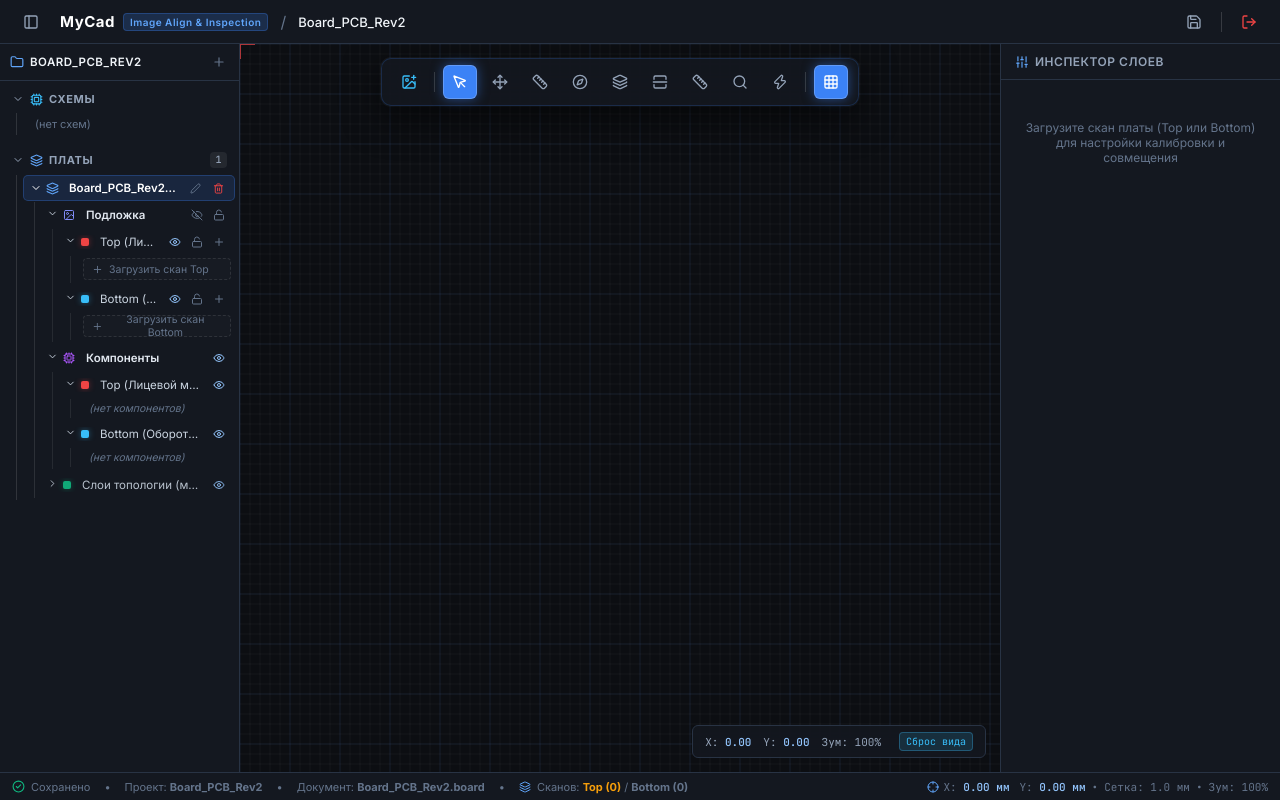
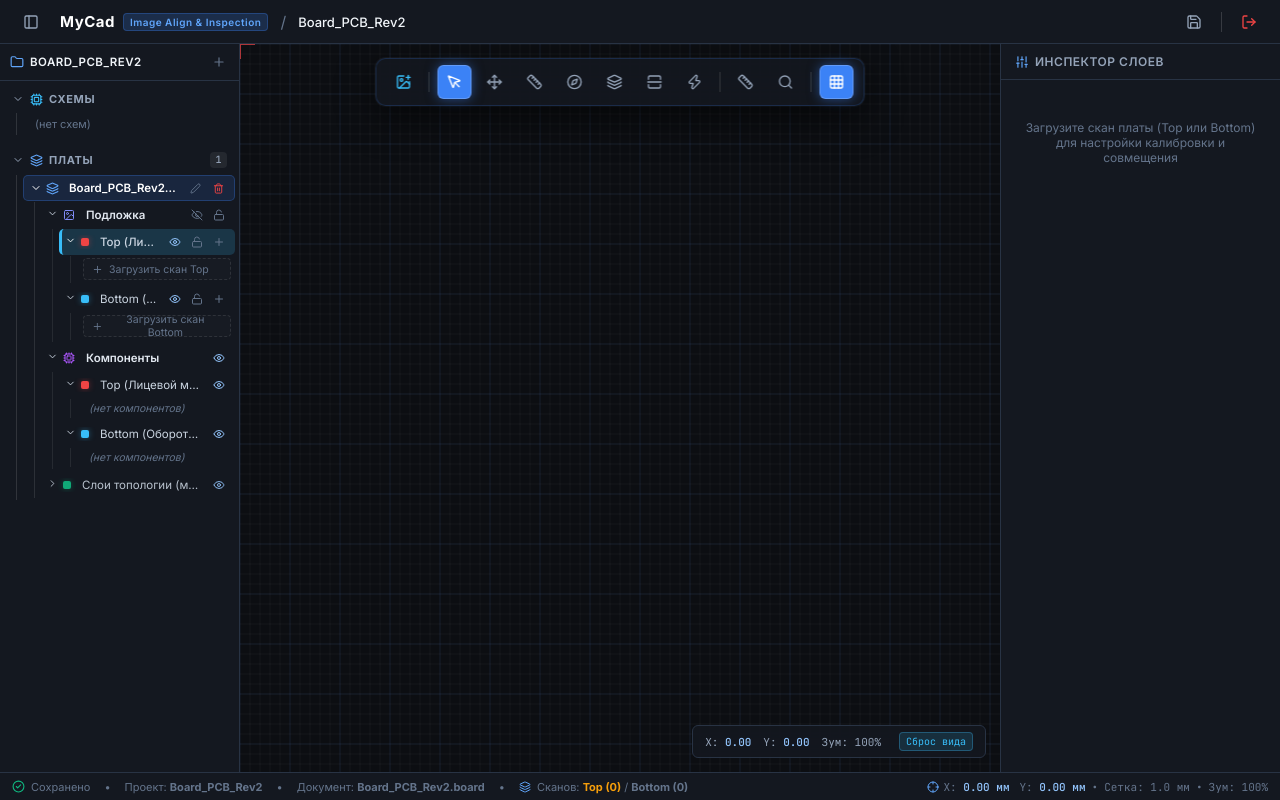
Before and after one commit to Apofixc/MyCad, a React (Vite) app: page / in a window 1280 px wide. Both pictures are taken after a click on the element 842 px from the left and 430 px from the top of the page. Built offline with nearby package versions, Linux system fonts and the light colour scheme.

Commit message:
feat: implement ProjectTree sidebar component with file management and layer controls

```diff
--- a/src/components/Sidebar/ProjectTree.tsx
+++ b/src/components/Sidebar/ProjectTree.tsx
@@ -84,6 +84,8 @@ export const ProjectTree: React.FC = () => {
     setPreprocessSide,
     setPendingPreprocess,
     setPendingBatchImport,
+    activeWorkLayer,
+    setActiveWorkLayer,
   } = useUiStore();
 
   const handlePickAndAddImages = async (side: "top" | "bottom") => {
@@ -852,11 +854,17 @@ export const ProjectTree: React.FC = () => {
                                       {/* 1.1 Top (Лицевая) */}
                                       <div>
                                         <div
-                                          className="cad-tree-item"
-                                          onClick={(e) => toggleSide(topBgKey, e, true)}
+                                          className={`cad-tree-item ${activeWorkLayer?.type === "underlay" && activeWorkLayer.side === "top" ? "work-layer-active" : ""}`}
+                                          onClick={() => {
+                                            if (!isActive) setActiveFile(file.id);
+                                            setActiveWorkLayer({ type: "underlay", side: "top" });
+                                          }}
+                                          title="Нажмите для выбора активного слоя Top подложки"
                                         >
                                           <div style={{ display: "flex", alignItems: "center", gap: "5px", overflow: "hidden", flex: 1 }}>
-                                            <span>{isTopBgOpen ? <ChevronDown size={11} /> : <ChevronRight size={11} />}</span>
+                                            <span onClick={(e) => { e.stopPropagation(); toggleSide(topBgKey, e, true); }}>
+                                              {isTopBgOpen ? <ChevronDown size={11} /> : <ChevronRight size={11} />}
+                                            </span>
                                             <div className="cad-tree-swatch swatch-top" />
                                             <span className="cad-tree-item-name" style={{ color: "#cbd5e1" }}>
                                               Top (Лицевая)
@@ -928,6 +936,7 @@ export const ProjectTree: React.FC = () => {
                                                     className={`cad-tree-item ${isSelected ? "selected" : ""} ${isMultiSelected ? "multi-selected" : ""}`}
                                                     onClick={(e) => {
                                                       if (!isActive) setActiveFile(file.id);
+                                                      setActiveWorkLayer({ type: "underlay", side: "top" });
                                                       if (e.ctrlKey || e.metaKey) {
                                                         toggleSelectImage(img.id);
                                                       } else if (e.shiftKey && selectedImageIds.length > 0) {
@@ -1026,11 +1035,17 @@ export const ProjectTree: React.FC = () => {
                                       {/* 1.2 Bottom (Оборотная) */}
                                       <div>
                                         <div
-                                          className="cad-tree-item"
-                                          onClick={(e) => toggleSide(botBgKey, e, true)}
+                                          className={`cad-tree-item ${activeWorkLayer?.type === "underlay" && activeWorkLayer.side === "bottom" ? "work-layer-active" : ""}`}
+                                          onClick={() => {
+                                            if (!isActive) setActiveFile(file.id);
+                                            setActiveWorkLayer({ type: "underlay", side: "bottom" });
+                                          }}
+                                          title="Нажмите для выбора активного слоя Bottom подложки"
                                         >
                                           <div style={{ display: "flex", alignItems: "center", gap: "5px", overflow: "hidden", flex: 1 }}>
-                                            <span>{isBotBgOpen ? <ChevronDown size={11} /> : <ChevronRight size={11} />}</span>
+                                            <span onClick={(e) => { e.stopPropagation(); toggleSide(botBgKey, e, true); }}>
+                                              {isBotBgOpen ? <ChevronDown size={11} /> : <ChevronRight size={11} />}
+                                            </span>
                                             <div className="cad-tree-swatch swatch-bottom" />
                                             <span className="cad-tree-item-name" style={{ color: "#cbd5e1" }}>
                                               Bottom (Оборотная)
@@ -1102,6 +1117,7 @@ export const ProjectTree: React.FC = () => {
                                                     className={`cad-tree-item ${isSelected ? "selected" : ""} ${isMultiSelected ? "multi-selected" : ""}`}
                                                     onClick={(e) => {
                                                       if (!isActive) setActiveFile(file.id);
+                                                      setActiveWorkLayer({ type: "underlay", side: "bottom" });
                                                       if (e.ctrlKey || e.metaKey) {
                                                         toggleSelectImage(img.id);
                                                       } else if (e.shiftKey && selectedImageIds.length > 0) {
@@ -1247,11 +1263,17 @@ export const ProjectTree: React.FC = () => {
                                 {/* 2.1 Top Components */}
                                 <div>
                                   <div
-                                    className="cad-tree-item"
-                                    onClick={(e) => toggleSide(topCompKey, e, true)}
+                                    className={`cad-tree-item ${activeWorkLayer?.type === "components" && activeWorkLayer.side === "top" ? "work-layer-active" : ""}`}
+                                    onClick={() => {
+                                      if (!isActive) setActiveFile(file.id);
+                                      setActiveWorkLayer({ type: "components", side: "top" });
+                                    }}
+                                    title="Нажмите для выбора активного слоя Top компонентов"
                                   >
                                     <div style={{ display: "flex", alignItems: "center", gap: "5px", overflow: "hidden", flex: 1 }}>
-                                      <span>{isTopCompOpen ? <ChevronDown size={11} /> : <ChevronRight size={11} />}</span>
+                                      <span onClick={(e) => { e.stopPropagation(); toggleSide(topCompKey, e, true); }}>
+                                        {isTopCompOpen ? <ChevronDown size={11} /> : <ChevronRight size={11} />}
+                                      </span>
                                       <div className="cad-tree-swatch swatch-top" />
                                       <span className="cad-tree-item-name" style={{ color: "#cbd5e1" }}>
                                         Top (Лицевой монтаж)
@@ -1298,11 +1320,17 @@ export const ProjectTree: React.FC = () => {
                                 {/* 2.2 Bottom Components */}
                                 <div>
                                   <div
-                                    className="cad-tree-item"
-                                    onClick={(e) => toggleSide(botCompKey, e, true)}
+                                    className={`cad-tree-item ${activeWorkLayer?.type === "components" && activeWorkLayer.side === "bottom" ? "work-layer-active" : ""}`}
+                                    onClick={() => {
+                                      if (!isActive) setActiveFile(file.id);
+                                      setActiveWorkLayer({ type: "components", side: "bottom" });
+                                    }}
+                                    title="Нажмите для выбора активного слоя Bottom компонентов"
                                   >
                                     <div style={{ display: "flex", alignItems: "center", gap: "5px", overflow: "hidden", flex: 1 }}>
-                                      <span>{isBotCompOpen ? <ChevronDown size={11} /> : <ChevronRight size={11} />}</span>
+                                      <span onClick={(e) => { e.stopPropagation(); toggleSide(botCompKey, e, true); }}>
+                                        {isBotCompOpen ? <ChevronDown size={11} /> : <ChevronRight size={11} />}
+                                      </span>
                                       <div className="cad-tree-swatch swatch-bottom" />
                                       <span className="cad-tree-item-name" style={{ color: "#cbd5e1" }}>
                                         Bottom (Оборотный монтаж)
@@ -1390,14 +1418,22 @@ export const ProjectTree: React.FC = () => {
                             {isCopperOpen && (
                               <div className="cad-tree-subbranch">
                                 {/* Top Copper */}
-                                <div className="cad-tree-item">
+                                <div
+                                  className={`cad-tree-item ${activeWorkLayer?.type === "copper" && activeWorkLayer.side === "top" ? "work-layer-active" : ""}`}
+                                  onClick={() => {
+                                    if (!isActive) setActiveFile(file.id);
+                                    setActiveWorkLayer({ type: "copper", side: "top" });
+                                  }}
+                                  title="Нажмите для выбора активного слоя Top Copper"
+                                >
                                   <div style={{ display: "flex", alignItems: "center", gap: "6px" }}>
                                     <div className="cad-tree-swatch swatch-top" />
                                     <span style={{ fontSize: "11px", color: "#cbd5e1" }}>Top Copper (Лицевой)</span>
                                   </div>
                                   <button
                                     className={`cad-tree-icon-btn ${showTopCopper ? "active" : ""}`}
-                                    onClick={() => {
+                                    onClick={(e) => {
+                                      e.stopPropagation();
                                       if (!isActive) setActiveFile(file.id);
                                       setShowTopCopper(!showTopCopper);
                                     }}
@@ -1408,14 +1444,22 @@ export const ProjectTree: React.FC = () => {
                                 </div>
 
                                 {/* Bottom Copper */}
-                                <div className="cad-tree-item">
+                                <div
+                                  className={`cad-tree-item ${activeWorkLayer?.type === "copper" && activeWorkLayer.side === "bottom" ? "work-layer-active" : ""}`}
+                                  onClick={() => {
+                                    if (!isActive) setActiveFile(file.id);
+                                    setActiveWorkLayer({ type: "copper", side: "bottom" });
+                                  }}
+                                  title="Нажмите для выбора активного слоя Bottom Copper"
+                                >
                                   <div style={{ display: "flex", alignItems: "center", gap: "6px" }}>
                                     <div className="cad-tree-swatch swatch-bottom" />
                                     <span style={{ fontSize: "11px", color: "#cbd5e1" }}>Bottom Copper (Оборотный)</span>
                                   </div>
                                   <button
                                     className={`cad-tree-icon-btn ${showBottomCopper ? "active" : ""}`}
-                                    onClick={() => {
+                                    onClick={(e) => {
+                                      e.stopPropagation();
                                       if (!isActive) setActiveFile(file.id);
                                       setShowBottomCopper(!showBottomCopper);
                                     }}
@@ -1426,7 +1470,14 @@ export const ProjectTree: React.FC = () => {
                                 </div>
 
                                 {/* Vias */}
-                                <div className="cad-tree-item">
+                                <div
+                                   className={`cad-tree-item ${activeWorkLayer?.type === "vias" ? "work-layer-active" : ""}`}
+                                   onClick={() => {
+                                     if (!isActive) setActiveFile(file.id);
+                                     setActiveWorkLayer({ type: "vias" });
+                                   }}
+                                   title="Нажмите для выбора активного слоя Vias"
+                                 >
                                   <div style={{ display: "flex", alignItems: "center", gap: "6px" }}>
                                     <div className="cad-tree-swatch swatch-vias" />
                                     <span style={{ fontSize: "11px", color: "#cbd5e1" }}>Переходные отв. (Vias)</span>
--- a/src/components/Viewport/ToolBar.tsx
+++ b/src/components/Viewport/ToolBar.tsx
@@ -1,4 +1,4 @@
-import React, { useState, useEffect } from "react";
+import React, { useEffect } from "react";
 import {
   MousePointer,
   Move,
@@ -18,6 +18,7 @@ export const ToolBar: React.FC = () => {
   const {
     activeTool,
     setActiveTool,
+    activeWorkLayer,
     showGrid,
     toggleGrid,
     toggleLoupe,
@@ -25,16 +26,25 @@ export const ToolBar: React.FC = () => {
     setPendingBatchImport,
   } = useUiStore();
 
-  const [showImageMenu, setShowImageMenu] = useState(false);
+  const isUnderlay = activeWorkLayer?.type === "underlay";
+  const underlaySide = isUnderlay ? (activeWorkLayer.side || "top") : null;
 
+  // Fallback to "select" tool if current tool is an image-only tool and underlay is not active
   useEffect(() => {
-    if (!showImageMenu) return;
-    const handleGlobalClick = () => setShowImageMenu(false);
-    window.addEventListener("click", handleGlobalClick);
-    return () => window.removeEventListener("click", handleGlobalClick);
-  }, [showImageMenu]);
+    const imageTools: ToolMode[] = [
+      "transform",
+      "calibrate",
+      "level",
+      "register",
+      "curtain",
+      "blink",
+    ];
+    if (!isUnderlay && imageTools.includes(activeTool)) {
+      setActiveTool("select");
+    }
+  }, [isUnderlay, activeTool, setActiveTool]);
 
-  const handleAddImage = async (side: "top" | "bottom" = "top") => {
+  const handleAddImage = async (side: "top" | "bottom") => {
     if (typeof window !== "undefined" && "__TAURI_INTERNALS__" in window) {
       try {
         const { open } = await import("@tauri-apps/plugin-dialog");
@@ -77,100 +87,66 @@ export const ToolBar: React.FC = () => {
     }
   };
 
-  const tools: { id: ToolMode; label: string; icon: React.ReactNode; shortcut: string }[] = [
-    { id: "select", label: "Выбор и инспекция", icon: <MousePointer size={16} />, shortcut: "V" },
+  const imageTools: { id: ToolMode; label: string; icon: React.ReactNode; shortcut: string }[] = [
     { id: "transform", label: "Трансформация скана", icon: <Move size={16} />, shortcut: "T" },
     { id: "calibrate", label: "Калибровка масштаба (мм)", icon: <Ruler size={16} />, shortcut: "C" },
     { id: "level", label: "Выравнивание горизонта", icon: <Compass size={16} />, shortcut: "L" },
     { id: "register", label: "Совмещение Top/Bottom", icon: <Layers size={16} />, shortcut: "R" },
     { id: "curtain", label: "Шторка просвета слоёв", icon: <SplitSquareVertical size={16} />, shortcut: "S" },
+    { id: "blink", label: "Стробоскоп слоёв", icon: <Zap size={16} />, shortcut: "B" },
+  ];
+
+  const inspectTools: { id: ToolMode; label: string; icon: React.ReactNode; shortcut: string }[] = [
     { id: "measure", label: "Линейка измерений", icon: <Ruler size={16} />, shortcut: "M" },
     { id: "magnifier", label: "Экранная лупа", icon: <Search size={16} />, shortcut: "Z" },
-    { id: "blink", label: "Стробоскоп слоёв", icon: <Zap size={16} />, shortcut: "B" },
   ];
 
   return (
     <div className="cad-floating-toolbar">
-      {/* Add Image Dropdown - перед выбором и инспекцией */}
-      <div style={{ position: "relative" }} onClick={(e) => e.stopPropagation()}>
+      {/* Кнопка добавления изображения — отображается ТОЛЬКО если активен слой подложки */}
+      {isUnderlay && underlaySide && (
+        <>
           <button
             className="cad-tool-btn"
-          onClick={() => setShowImageMenu((v) => !v)}
-          title="Добавить фото платы (Top / Bottom)"
+            onClick={() => handleAddImage(underlaySide)}
+            title={`Добавить скан в активный слой: ${underlaySide === "top" ? "Top (Лицевой)" : "Bottom (Оборотный)"}`}
             style={{ color: "#38bdf8" }}
           >
             <ImagePlus size={16} />
           </button>
+          <div className="cad-tool-sep" />
+        </>
+      )}
 
-        {showImageMenu && (
-          <div
-            style={{
-              position: "absolute",
-              top: "100%",
-              left: 0,
-              marginTop: "6px",
-              background: "var(--cad-bg-panel)",
-              border: "1px solid var(--cad-border)",
-              borderRadius: "6px",
-              boxShadow: "0 8px 24px rgba(0,0,0,0.6)",
-              display: "flex",
-              flexDirection: "column",
-              padding: "4px",
-              minWidth: "160px",
-              zIndex: 100,
-            }}
+      {/* Основной инструмент выбора */}
+      <button
+        className={`cad-tool-btn ${activeTool === "select" ? "active" : ""}`}
+        onClick={() => setActiveTool("select")}
+        title="Выбор и инспекция (V)"
       >
+        <MousePointer size={16} />
+      </button>
+
+      {/* Инструменты работы с изображениями — ТОЛЬКО когда активен слой подложки */}
+      {isUnderlay && (
+        <>
+          {imageTools.map((t) => (
             <button
-              style={{
-                display: "flex",
-                alignItems: "center",
-                gap: "8px",
-                padding: "6px 10px",
-                fontSize: "12px",
-                color: "var(--cad-text-main)",
-                borderRadius: "4px",
-                textAlign: "left",
-                cursor: "pointer",
-              }}
-              onMouseEnter={(e) => (e.currentTarget.style.background = "var(--cad-bg-hover)")}
-              onMouseLeave={(e) => (e.currentTarget.style.background = "transparent")}
-              onClick={() => {
-                setShowImageMenu(false);
-                handleAddImage("top");
-              }}
+              key={t.id}
+              className={`cad-tool-btn ${activeTool === t.id ? "active" : ""}`}
+              onClick={() => setActiveTool(t.id)}
+              title={`${t.label} (${t.shortcut})`}
             >
-              <div style={{ width: "8px", height: "8px", borderRadius: "50%", background: "var(--cad-top-layer)" }} />
-              <span>Слой Top (Лицевой)...</span>
+              {t.icon}
             </button>
-            <button
-              style={{
-                display: "flex",
-                alignItems: "center",
-                gap: "8px",
-                padding: "6px 10px",
-                fontSize: "12px",
-                color: "var(--cad-text-main)",
-                borderRadius: "4px",
-                textAlign: "left",
-                cursor: "pointer",
-              }}
-              onMouseEnter={(e) => (e.currentTarget.style.background = "var(--cad-bg-hover)")}
-              onMouseLeave={(e) => (e.currentTarget.style.background = "transparent")}
-              onClick={() => {
-                setShowImageMenu(false);
-                handleAddImage("bottom");
-              }}
-            >
-              <div style={{ width: "8px", height: "8px", borderRadius: "50%", background: "var(--cad-bottom-layer)" }} />
-              <span>Слой Bottom (Оборот)...</span>
-            </button>
-          </div>
+          ))}
+        </>
       )}
-      </div>
 
       <div className="cad-tool-sep" />
 
-      {tools.map((t) => (
+      {/* Общие инструменты инспекции */}
+      {inspectTools.map((t) => (
         <button
           key={t.id}
           className={`cad-tool-btn ${activeTool === t.id ? "active" : ""}`}
@@ -188,6 +164,7 @@ export const ToolBar: React.FC = () => {
 
       <div className="cad-tool-sep" />
 
+      {/* Сетка */}
       <button
         className={`cad-tool-btn ${showGrid ? "active" : ""}`}
         onClick={toggleGrid}
--- a/src/index.css
+++ b/src/index.css
@@ -306,6 +306,14 @@ body,
   background: rgba(59, 130, 246, 0.14);
   color: #ffffff;
   border: 1px solid rgba(59, 130, 246, 0.28);
+}
+
+.cad-tree-item.work-layer-active {
+  background: rgba(56, 189, 248, 0.18);
+  color: #ffffff;
+  border-left: 3px solid #38bdf8;
+  padding-left: 3px;
+  font-weight: 500;
 }
 
 .cad-tree-item-name {
--- a/src/stores/uiStore.ts
+++ b/src/stores/uiStore.ts
@@ -1,8 +1,10 @@
 import { create } from "zustand";
-import { ToolMode } from "../types/cad";
+import { ToolMode, ActiveWorkLayer } from "../types/cad";
 
 interface UiStore {
   activeTool: ToolMode;
+  activeWorkLayer: ActiveWorkLayer;
+  setActiveWorkLayer: (layer: ActiveWorkLayer) => void;
   cursorMm: { x: number; y: number };
   viewportZoom: number; // in %
   viewportPan: { x: number; y: number };
@@ -98,6 +100,8 @@ interface UiStore {
 
 export const useUiStore = create<UiStore>((set) => ({
   activeTool: "select",
+  activeWorkLayer: { type: "underlay", side: "top" },
+  setActiveWorkLayer: (layer) => set({ activeWorkLayer: layer }),
   cursorMm: { x: 0, y: 0 },
   viewportZoom: 100,
   viewportPan: { x: 0, y: 0 },
--- a/src/types/cad.ts
+++ b/src/types/cad.ts
@@ -8,6 +8,12 @@ export type ToolMode =
   | "measure"
   | "magnifier"
   | "blink";
+
+export type ActiveWorkLayer =
+  | { type: "underlay"; side: "top" | "bottom" }
+  | { type: "components"; side: "top" | "bottom" }
+  | { type: "copper"; side: "top" | "bottom" }
+  | { type: "vias" };
 
 export interface ProjectManifest {
   id: string;
```
Lines whose indentation alone changed are shown as unchanged.
